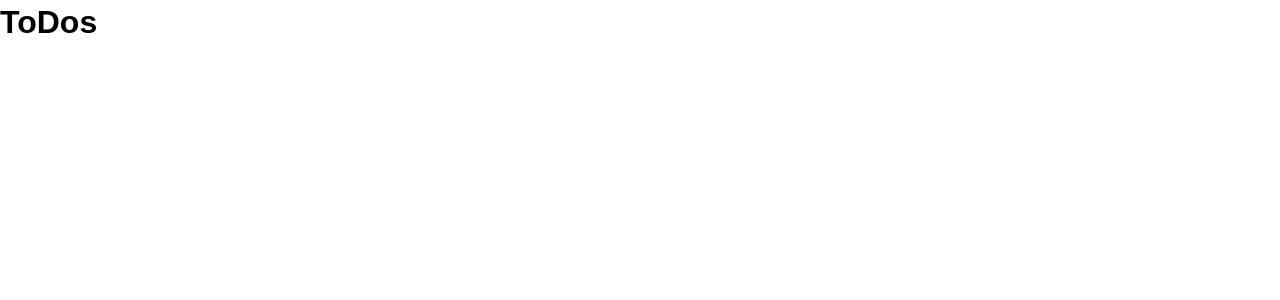
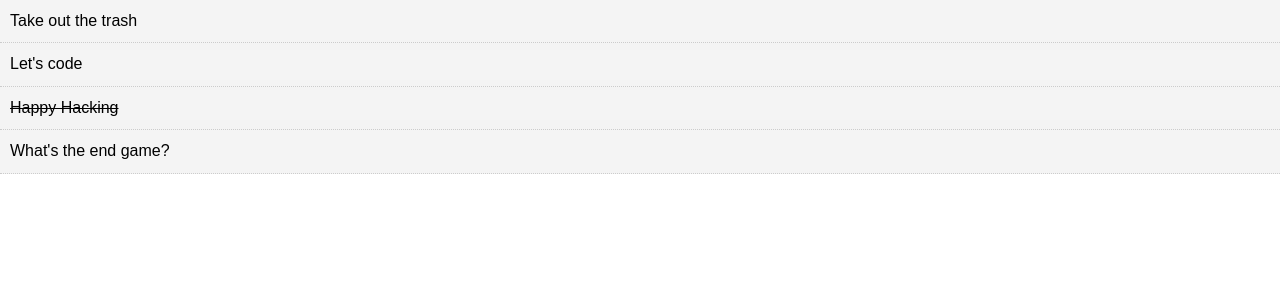
Before and after one commit to xeroxzen/reactjs-todo-app, a React (Create React App) app: page / in a window 1280 px wide. Shown: the top 300 px of the page. Built offline with nearby package versions, Linux system fonts and the light colour scheme.

Commit message:
Coming to life

```diff
--- a/src/App.js
+++ b/src/App.js
@@ -1,12 +1,40 @@
 import React, {Component} from 'react';
-import Todos from './components/Todos'
+import Todos from './components/Todos';
+// import TodoItem from './components/TodoItem';
 import './App.css';
 
 class App extends Component {
+
+  state = {
+    todos:[
+      {
+        id: 1,
+        title: 'Take out the trash',
+        completed: false
+
+      },
+      {
+        id: 2,
+        title: "Let's code",
+        completed: false
+      },
+      {
+        id: 3,
+        title: 'Happy Hacking',
+        completed: true
+      },
+      {
+        id: 4,
+        title: "What's the end game?",
+        completed: false
+      }
+    ]
+  }
   render() {
+    // console.log(this.state.todos)
     return(
       <div className="App">
-        <Todos />
+        <Todos todos={this.state.todos} />
       </div>
     );
   }
--- /dev/null
+++ b/src/components/TodoItem.js
@@ -0,0 +1,29 @@
+import React, { Component } from 'react'
+import PropTypes from 'prop-types';
+
+export class TodoItem extends Component {
+
+    getStyle = () => {
+        return {
+            backgroundColor: '#f4f4f4',
+            padding: '10px',
+            borderBottom: '1px #ccc dotted',
+            textDecoration: this.props.todo.completed ? 'line-through' : 'none'
+        }
+    }
+
+    render() {
+        return (
+            <div style={this.getStyle()}>
+                <p>{this.props.todo.title}</p>
+            </div>
+        )
+    }
+}
+
+// PropTypes
+TodoItem.propTypes = {
+    todo: PropTypes.object.isRequired
+}
+
+export default TodoItem
--- a/src/components/Todos.js
+++ b/src/components/Todos.js
@@ -1,14 +1,17 @@
 import React, { Component } from 'react';
+import TodoItem from './TodoItem';
+import PropTypes from 'prop-types';
 
 class Todos extends Component {
     render() {
-
-        return (
-            <div>
-                <h1>ToDos</h1>
-            </div>
-        );
+        return this.props.todos.map((todo) => (
+            <TodoItem key={todo.id} todo={todo} />
+        ));
     }
+}
+// PropTypes
+Todos.propTypes={
+    todos: PropTypes.array.isRequired
 }
 
 export default Todos;
```
